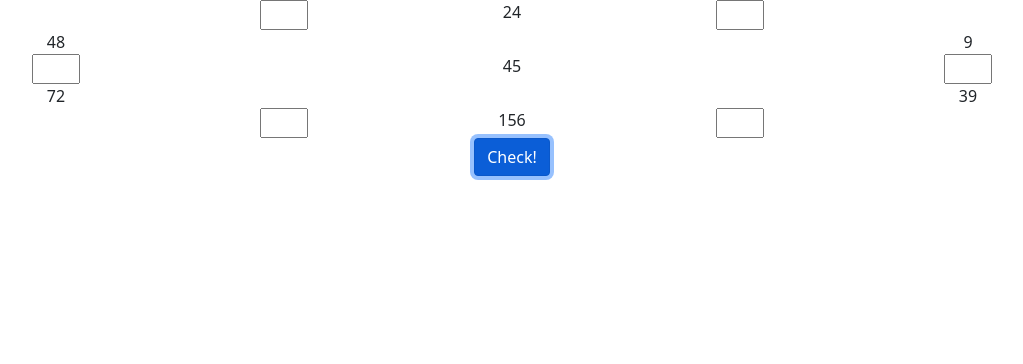
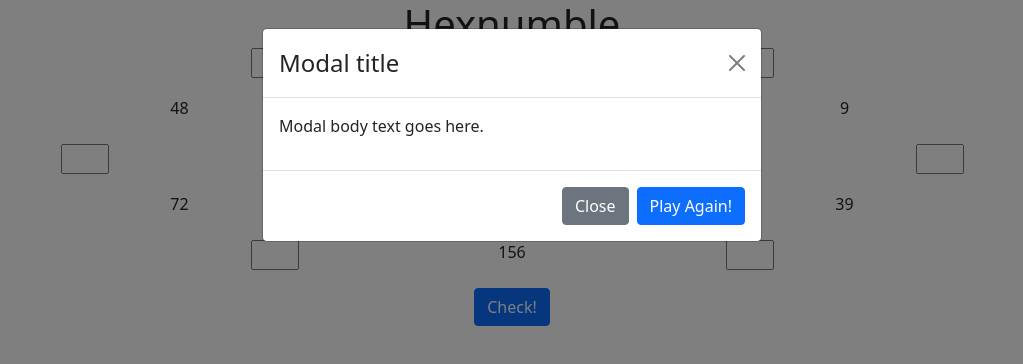
Before and after one commit to implodingduck/hexnumble, a React (Create React App) app: page / in a window 1280 px wide. Both pictures are taken after a click on the button "Check!". Shown: the top 364 px of the page, without its empty margins (128-1151 px from the left). Built offline with nearby package versions, Linux system fonts and the light colour scheme.

Commit message:
adding some formatting

```diff
--- a/public/index.html
+++ b/public/index.html
@@ -24,7 +24,7 @@
       work correctly both with client-side routing and a non-root public URL.
       Learn how to configure a non-root public URL by running `npm run build`.
     -->
-    <title>React App</title>
+    <title>Hexnumble</title>
   </head>
   <body>
     <noscript>You need to enable JavaScript to run this app.</noscript>
--- a/src/App.css
+++ b/src/App.css
@@ -1,42 +1,17 @@
 .App {
   text-align: center;
-}
 
-.App-logo {
-  height: 40vmin;
-  pointer-events: none;
-}
-
-@media (prefers-reduced-motion: no-preference) {
-  .App-logo {
-    animation: App-logo-spin infinite 20s linear;
-  }
-}
-
-.App-header {
-  background-color: #282c34;
-  min-height: 100vh;
-  display: flex;
-  flex-direction: column;
-  align-items: center;
-  justify-content: center;
-  font-size: calc(10px + 2vmin);
-  color: white;
-}
-
-.App-link {
-  color: #61dafb;
 }
 
 .guess {
   width: 3em;
 }
-
-@keyframes App-logo-spin {
-  from {
-    transform: rotate(0deg);
-  }
-  to {
-    transform: rotate(360deg);
-  }
+/* div[class*="col"] {
+  border: 1px solid #ff00ff;
+} */
+.container {
+  max-width: 1024px;
 }
+.row {
+  height: 3em;
+}
--- a/src/App.js
+++ b/src/App.js
@@ -2,7 +2,7 @@ import logo from './logo.svg';
 import React from 'react';
 import './App.css';
 import 'bootstrap/dist/css/bootstrap.min.css';
-import { Container, Row, Col, Button } from 'react-bootstrap';
+import { Container, Row, Col, Button, Modal } from 'react-bootstrap';
 
 function App() {
 
@@ -27,6 +27,10 @@ function App() {
     "z": "",
   })
 
+  const [show, setShow] = React.useState(false);
+
+  const handleClose = () => setShow(false);
+  const handleShow = () => setShow(true);
 
   const handleSetGuesses = (e) => {
     console.log(e)
@@ -45,7 +49,7 @@ function App() {
     result = result && (guesses.x == answers[3])
     result = result && (guesses.y == answers[4])
     result = result && (guesses.z == answers[5])
-    alert(result)
+    handleShow()
   }
 
   const a = answers[0];
@@ -56,49 +60,53 @@ function App() {
   const z = answers[5];
 
   return (
+    <div className="App">
 
-
-    <div className="App">
       <Container>
         <Row>
-          <Col></Col>
-          <Col><input type="text" className="guess" data-index="a" value={guesses.a} onChange={handleSetGuesses} /></Col>
-          <Col>{ a * b }</Col>
-          <Col><input type="text" className="guess" data-index="b" value={guesses.b} onChange={handleSetGuesses}  /></Col>
-          <Col></Col>
+          <Col><h1>Hexnumble</h1></Col>
         </Row>
         <Row>
-          <Col>{ c * a}</Col>
-          <Col></Col>
-          <Col></Col>
-          <Col></Col>
-          <Col>{ b * x}</Col>
+          <Col xs={{ offset: 3, span: 1}}><input type="text" className="guess" data-index="a" value={guesses.a} onChange={handleSetGuesses} /></Col>
+          <Col xs={{ offset: 0, span: 4}}>{ a * b }</Col>
+          <Col xs={{ offset: 0, span: 1}}><input type="text" className="guess" data-index="b" value={guesses.b} onChange={handleSetGuesses}  /></Col>
         </Row>
         <Row>
-          <Col><input type="text" className="guess" data-index="c" value={guesses.c} onChange={handleSetGuesses} /></Col>
-          <Col></Col>
-          <Col> { a + b + c + x + y + z } </Col>
-          <Col></Col>
-          <Col><input type="text" className="guess" data-index="x" value={guesses.x} onChange={handleSetGuesses}  /></Col>
+          <Col xs={{ offset: 2, span: 1}}>{ c * a}</Col>
+          <Col xs={{ offset: 6, span: 1}}>{ b * x}</Col>
         </Row>
         <Row>
-          <Col>{y * c}</Col>
-          <Col></Col>
-          <Col></Col>
-          <Col></Col>
-          <Col>{ x * z }</Col>
+          <Col xs={{ offset: 1, span: 1}}><input type="text" className="guess" data-index="c" value={guesses.c} onChange={handleSetGuesses} /></Col>
+          <Col xs={{ offset: 0, span: 8}}><div className="hexagon">{ a + b + c + x + y + z }</div></Col>
+          <Col xs={{ offset: 0, span: 1}}><input type="text" className="guess" data-index="x" value={guesses.x} onChange={handleSetGuesses}  /></Col>
         </Row>
         <Row>
-          <Col></Col>
-          <Col><input type="text" className="guess" data-index="y" value={guesses.y} onChange={handleSetGuesses}  /></Col>
-          <Col>{ y * z } </Col>
-          <Col><input type="text" className="guess" data-index="z" value={guesses.z} onChange={handleSetGuesses}  /></Col>
-          <Col></Col>
+          <Col xs={{ offset: 2, span: 1}}>{y * c}</Col>
+          <Col xs={{ offset: 6, span: 1}}>{ x * z }</Col>
+        </Row>
+        <Row>
+          <Col xs={{ offset: 3, span: 1}}><input type="text" className="guess" data-index="y" value={guesses.y} onChange={handleSetGuesses}  /></Col>
+          <Col xs={{ offset: 1, span: 2}}>{ y * z }</Col>
+          <Col xs={{ offset: 1, span: 1}}><input type="text" className="guess" data-index="z" value={guesses.z} onChange={handleSetGuesses}  /></Col>
         </Row>
         <Row>
           <Col><Button onClick={handleCheck}>Check!</Button></Col>
         </Row>
       </Container>
+      <Modal show={show} onHide={handleClose}>
+        <Modal.Header closeButton>
+          <Modal.Title>Modal title</Modal.Title>
+        </Modal.Header>
+
+        <Modal.Body>
+          <p>Modal body text goes here.</p>
+        </Modal.Body>
+
+        <Modal.Footer>
+          <Button variant="secondary" onClick={handleClose}>Close</Button>
+          <Button variant="primary">Play Again!</Button>
+        </Modal.Footer>
+      </Modal>
     </div>
   );
 }
```
